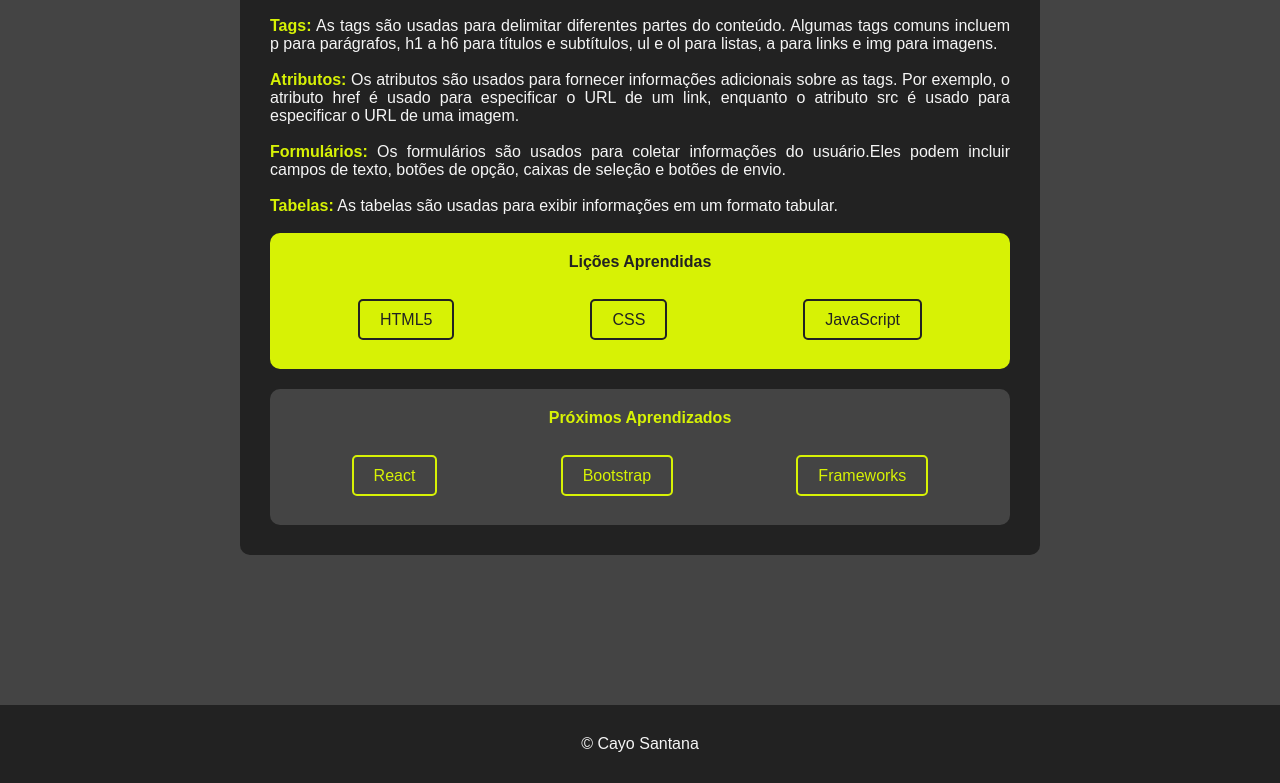
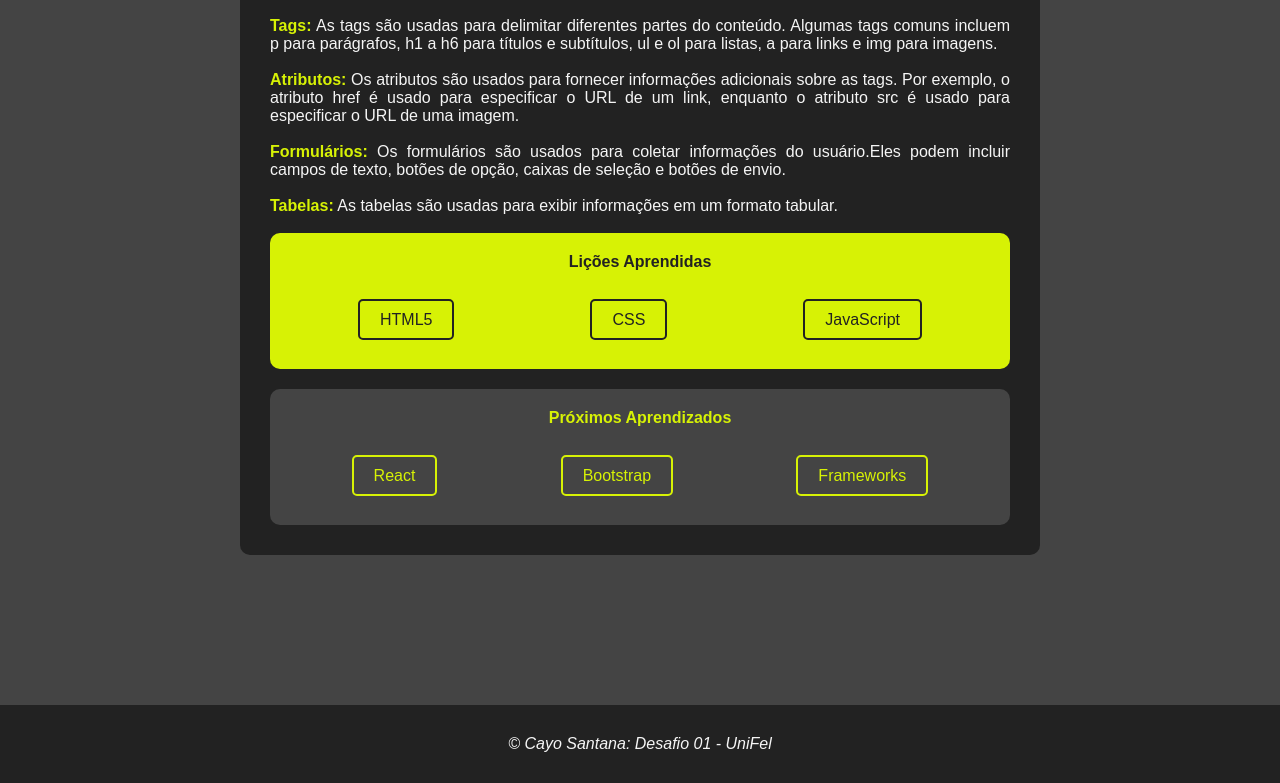
Before and after one commit to cayosantana/desafio-01-unifel-t4, a plain HTML site: page index.html in a window 1280 px wide. Shown: the part 918-1701 px from the top of the page. Drawn offline with Linux system fonts and the light colour scheme.

Commit message:
Atualização footer

```diff
--- a/Estilos/style.css
+++ b/Estilos/style.css
@@ -119,6 +119,7 @@ footer {
 }
 footer > p {
     text-align: center;
+    font-style: italic;
 }
 strong {
     color: #D7F205;
--- a/index.html
+++ b/index.html
@@ -38,7 +38,7 @@
         </div>
     </main>
     <footer>
-        <p>&copy; Cayo Santana</p>
+        <p>&copy; Cayo Santana: Desafio 01 - UniFel</p>
     </footer>
 </body>
 </html>
```
